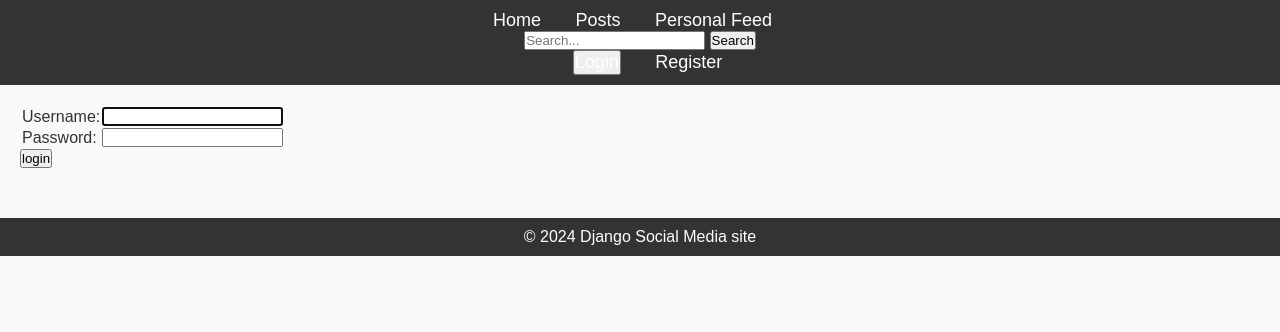
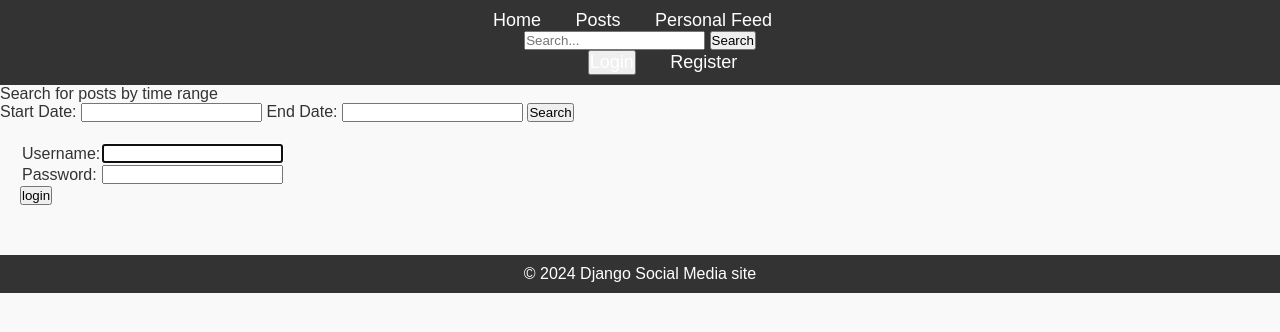
Before and after one commit to coddd3r/social-media-api, a Django app: page /login/ in a window 1280 px wide. Shown: the top 332 px of the page. Run offline with Django 5.2, Linux system fonts and the light colour scheme.

Commit message:
started on date range filter for posts

```diff
--- a/social_media_api/posts/urls.py
+++ b/social_media_api/posts/urls.py
@@ -10,12 +10,11 @@ urlpatterns = [
     path('feed/', feed_view, name='feed'),
     path('post/new', PostCreateView.as_view(), name='create_post'),
     path('post/<int:pk>/', PostDetailView.as_view(), name='post_detail'),
-    path('post/<int:pk>/update', PostUpdateView.as_view(), name='update_post'),
-    path('post/<int:pk>/delete', PostDeleteView.as_view(), name='delete_post'),
+    path('post/<int:pk>/update/', PostUpdateView.as_view(), name='update_post'),
+    path('post/<int:pk>/delete/', PostDeleteView.as_view(), name='delete_post'),
+    path('post/range_search/', range_search_view, name='range_search'),
     path('post/search',
          PostSearchView.as_view(), name='search_post'),
-    # path('post/search/<slug:search_term>/',
-    #    PostSearchView.as_view(), name='search_post'),
     path('post/<int:pk>/comments/new/',
          CommentCreateView.as_view(), name='create_comment'),
     path('post/<int:pk>/comments/',
--- a/social_media_api/templates/base.html
+++ b/social_media_api/templates/base.html
@@ -28,6 +28,7 @@
                             <button type="submit">Search</button>
                         </form>
                     </li>
+                    <li></li>
                     {% if user.is_authenticated %}
                         <li>
                             <form method="post" action="{% url 'logout' %}">
@@ -54,6 +55,15 @@
                 {{ user.username }}
             </h1>
         {% endif %}
+        <p>Search for posts by time range</p>
+        <form method="post" action={% url 'range_search' %}>
+            {% csrf_token %}
+            <label for="start_date">Start Date:</label>
+            <input type="datetime" id="start_date" name="start_date">
+            <label for="end_date">End Date:</label>
+            <input type="datetime" id="end_date" name="end_date">
+            <button type="submit">Search</button>
+        </form>
         <div class="content">
             {% block content %}<!-- Page-specific content goes here -->{% endblock %}
         </div>
```
Also changed, not shown: social_media_api/posts/forms.py (+7 -0 lines), social_media_api/posts/views.py (+21 -0 lines).
